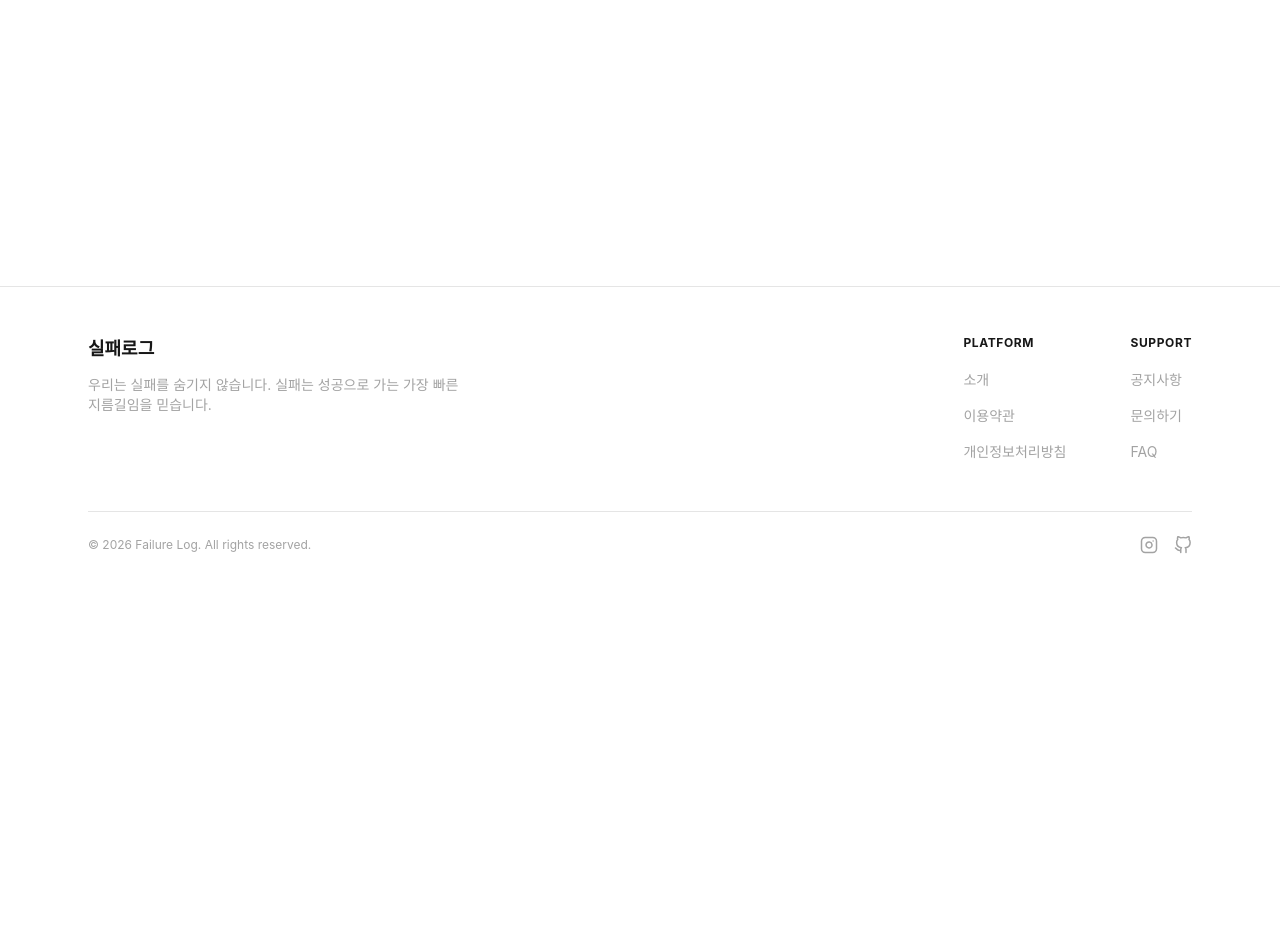
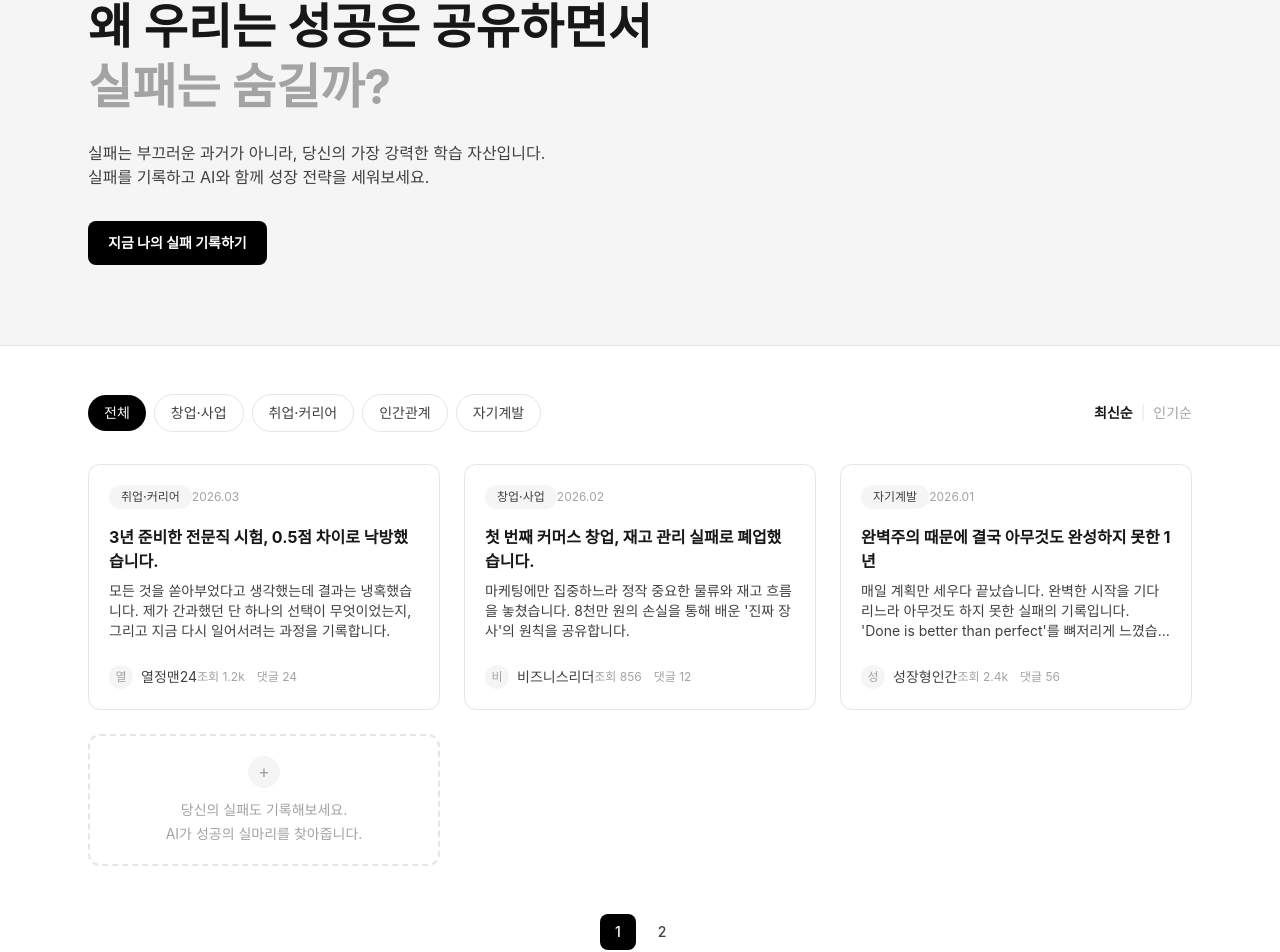
Before and after one commit to skhuthon-5-team/frontend, a React app: page / in a window 1280 px wide. Shown: the part 198-1150 px from the top of the page. Before the commit the page ends 800 px from the top, so only its background shows below. Built offline with nearby package versions, Linux system fonts and the light colour scheme; the HTML template or start-up script is replaced by a standard one.

Commit message:
feat: 비로그인 홈페이지 ui 구성 (#7)

```diff
--- a/src/pages/HomePage.jsx
+++ b/src/pages/HomePage.jsx
@@ -1,3 +1,136 @@
+import { useState } from "react";
+import { useNavigate } from "react-router-dom";
+import { getFeeds, getCategories } from "../mocks/feeds";
+import Button from "../components/ui/Button";
+import CategoryFilterTabs from "../components/ui/CategoryFilterTabs";
+import FeedCard from "../components/ui/FeedCard";
+import AddRecordCard from "../components/ui/AddRecordCard";
+import Pagination from "../components/ui/Pagination";
+
+const PAGE_SIZE = 3;
+const filterTabs = ["전체", ...getCategories()];
+
+const sortOptions = [
+  { key: "latest", label: "최신순" },
+  { key: "popular", label: "인기순" },
+];
+
+function parseViews(views) {
+  if (typeof views === "number") return views;
+  const value = parseFloat(views);
+  return views.includes("k") ? value * 1000 : value;
+}
+
 export default function HomePage() {
-    return <div className="p-8 text-text-strong">비로그인 메인 (HomePage)</div>;
-  }
+  const navigate = useNavigate();
+  const allFeeds = getFeeds();
+
+  const [activeCategory, setActiveCategory] = useState("전체");
+  const [sort, setSort] = useState("latest");
+  const [page, setPage] = useState(1);
+
+  const filtered = allFeeds.filter(
+    (feed) => activeCategory === "전체" || feed.category === activeCategory
+  );
+
+  const sorted = [...filtered].sort((a, b) => {
+    if (sort === "popular") return parseViews(b.views) - parseViews(a.views);
+    return b.date.localeCompare(a.date);
+  });
+
+  const totalPages = Math.max(1, Math.ceil(sorted.length / PAGE_SIZE));
+  const start = (page - 1) * PAGE_SIZE;
+  const visibleFeeds = sorted.slice(start, start + PAGE_SIZE);
+
+  const handleCategoryChange = (category) => {
+    setActiveCategory(category);
+    setPage(1);
+  };
+
+  const handleSortChange = (key) => {
+    setSort(key);
+    setPage(1);
+  };
+
+  const goToLogin = () => navigate("/login");
+
+  return (
+    <div>
+      <section className="border-b border-border-default bg-surface-subtle">
+        <div className="mx-auto max-w-6xl px-4 py-20 sm:px-6">
+          <span className="inline-flex items-center rounded-full bg-surface-base px-3 py-1 text-xs font-bold tracking-wider text-text-default">
+            BETA SERVICE
+          </span>
+          <h1 className="mt-6 text-4xl font-bold leading-tight text-text-strong sm:text-5xl">
+            왜 우리는 성공은 공유하면서
+            <br />
+            <span className="text-text-muted">실패는 숨길까?</span>
+          </h1>
+          <p className="mt-6 text-base text-text-default">
+            실패는 부끄러운 과거가 아니라, 당신의 가장 강력한 학습 자산입니다.
+            <br />
+            실패를 기록하고 AI와 함께 성장 전략을 세워보세요.
+          </p>
+          <div className="mt-8">
+            <Button variant="primary" onClick={goToLogin}>
+              지금 나의 실패 기록하기
+            </Button>
+          </div>
+        </div>
+      </section>
+
+      <section className="mx-auto max-w-6xl px-4 py-12 sm:px-6">
+        <div className="flex flex-col gap-4 sm:flex-row sm:items-center sm:justify-between">
+          <CategoryFilterTabs
+            categories={filterTabs}
+            active={activeCategory}
+            onChange={handleCategoryChange}
+          />
+          <div className="flex items-center gap-2 text-sm">
+            {sortOptions.map((option, index) => (
+              <span key={option.key} className="flex items-center gap-2">
+                <button
+                  type="button"
+                  onClick={() => handleSortChange(option.key)}
+                  className={`transition ${
+                    sort === option.key
+                      ? "font-bold text-text-strong"
+                      : "text-text-muted hover:text-text-default"
+                  }`}
+                >
+                  {option.label}
+                </button>
+                {index < sortOptions.length - 1 && (
+                  <span className="text-border-default">|</span>
+                )}
+              </span>
+            ))}
+          </div>
+        </div>
+
+        <div className="mt-8 grid grid-cols-1 gap-6 sm:grid-cols-2 lg:grid-cols-3">
+          {visibleFeeds.map((feed) => (
+            <FeedCard
+              key={feed.id}
+              post={feed}
+              onClick={() => navigate(`/feed/${feed.id}`)}
+            />
+          ))}
+          {page === 1 && activeCategory === "전체" && (
+            <AddRecordCard
+              title="당신의 실패도 기록해보세요."
+              subtitle="AI가 성공의 실마리를 찾아줍니다."
+              onClick={goToLogin}
+            />
+          )}
+        </div>
+
+        {totalPages > 1 && (
+          <div className="mt-12">
+            <Pagination current={page} total={totalPages} onChange={setPage} />
+          </div>
+        )}
+      </section>
+    </div>
+  );
+}
```
